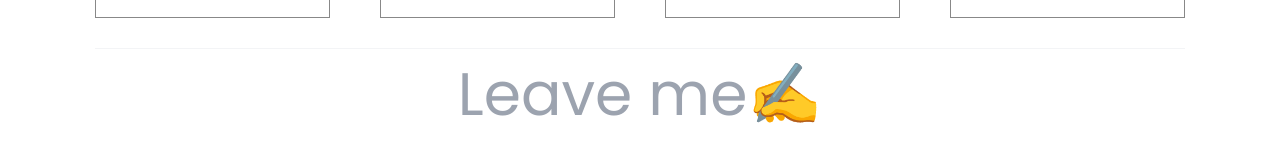
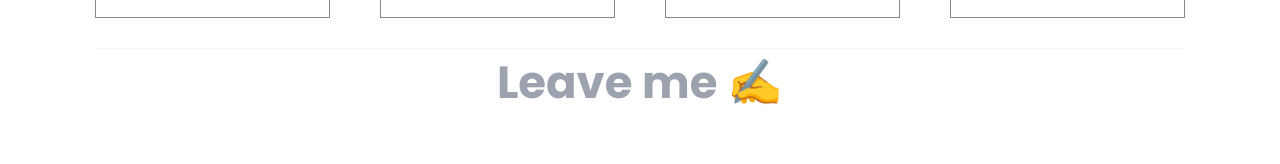
Before and after one commit to abdiaziz2112/portfolio, a plain HTML site: page Index.html in a window 1280 px wide. Shown: the part 3000-3164 px from the top of the page. Drawn offline with nearby package versions, Linux system fonts and the light colour scheme.

Commit message:
Update Index.html

```diff
--- a/Index.html
+++ b/Index.html
@@ -278,7 +278,7 @@
     <!-- Contact me -->
     <div class="container">
         <div class="title text-contact">
-            <h1>Leave me✍</h1>
+            <h2>Leave me ✍</h2>
         </div>
         <div class="contact" id="contact">
             <div class="form">
```
